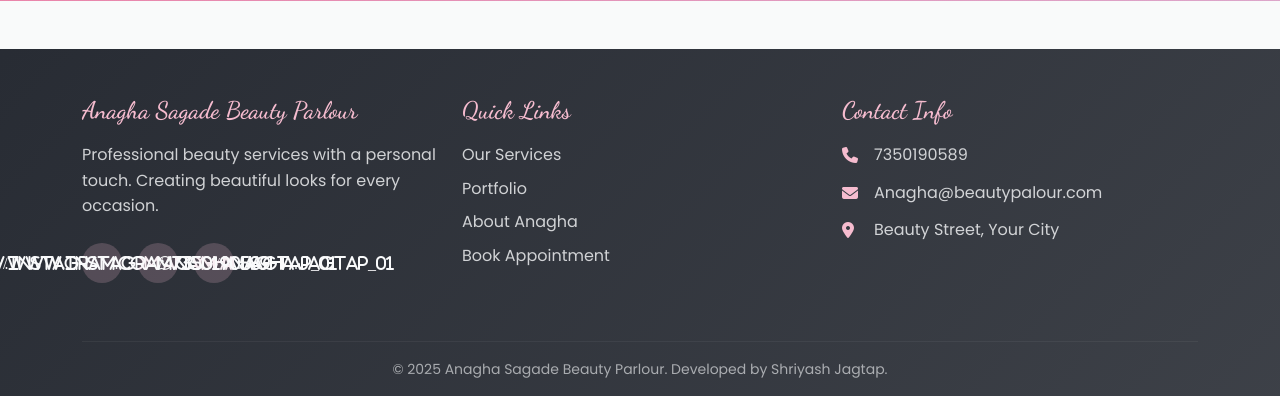
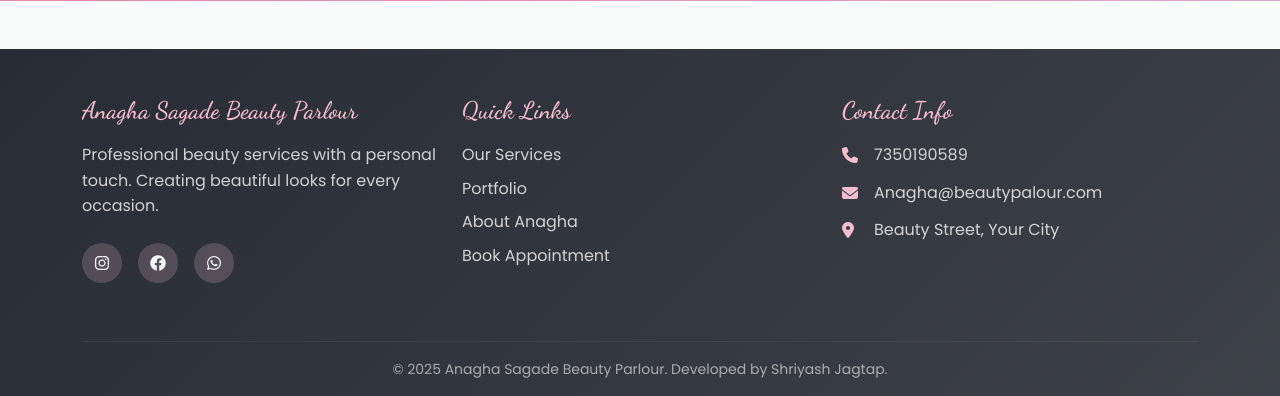
Before and after one commit to ShriyashAngadJagtap/Anagha-Beauty-Parlour, a Flask app: page /about in a window 1280 px wide. Shown: the part 4722-5118 px from the top of the page. Run offline with Flask 3, Linux system fonts and the light colour scheme.

Commit message:
Update base.html

```diff
--- a/templates/base.html
+++ b/templates/base.html
@@ -87,9 +87,9 @@
                     <h5 class="footer-title">Anagha Sagade Beauty Parlour</h5>
                     <p class="footer-text">Professional beauty services with a personal touch. Creating beautiful looks for every occasion.</p>
                     <div class="social-links">
-                        <a href="#" class="social-link"><i class="fab fa-instagram">https://www.instagram.com/anagha.jagtap_01</i></a>
-                        <a href="#" class="social-link"><i class="fab fa-facebook">https://www.instagram.com/anagha.jagtap_01</i></a>
-                        <a href="#" class="social-link"><i class="fab fa-whatsapp">7350190589</i></a>
+                        <a href="https://www.instagram.com/anagha.jagtap_01/" class="social-link"><i class="fab fa-instagram"></i></a>
+                        <a href="https://www.instagram.com/anagha.jagtap_01/" class="social-link"><i class="fab fa-facebook"></i></a>
+                        <a href="7350190589" class="social-link"><i class="fab fa-whatsapp"></i></a>
                     </div>
                 </div>
 
```
